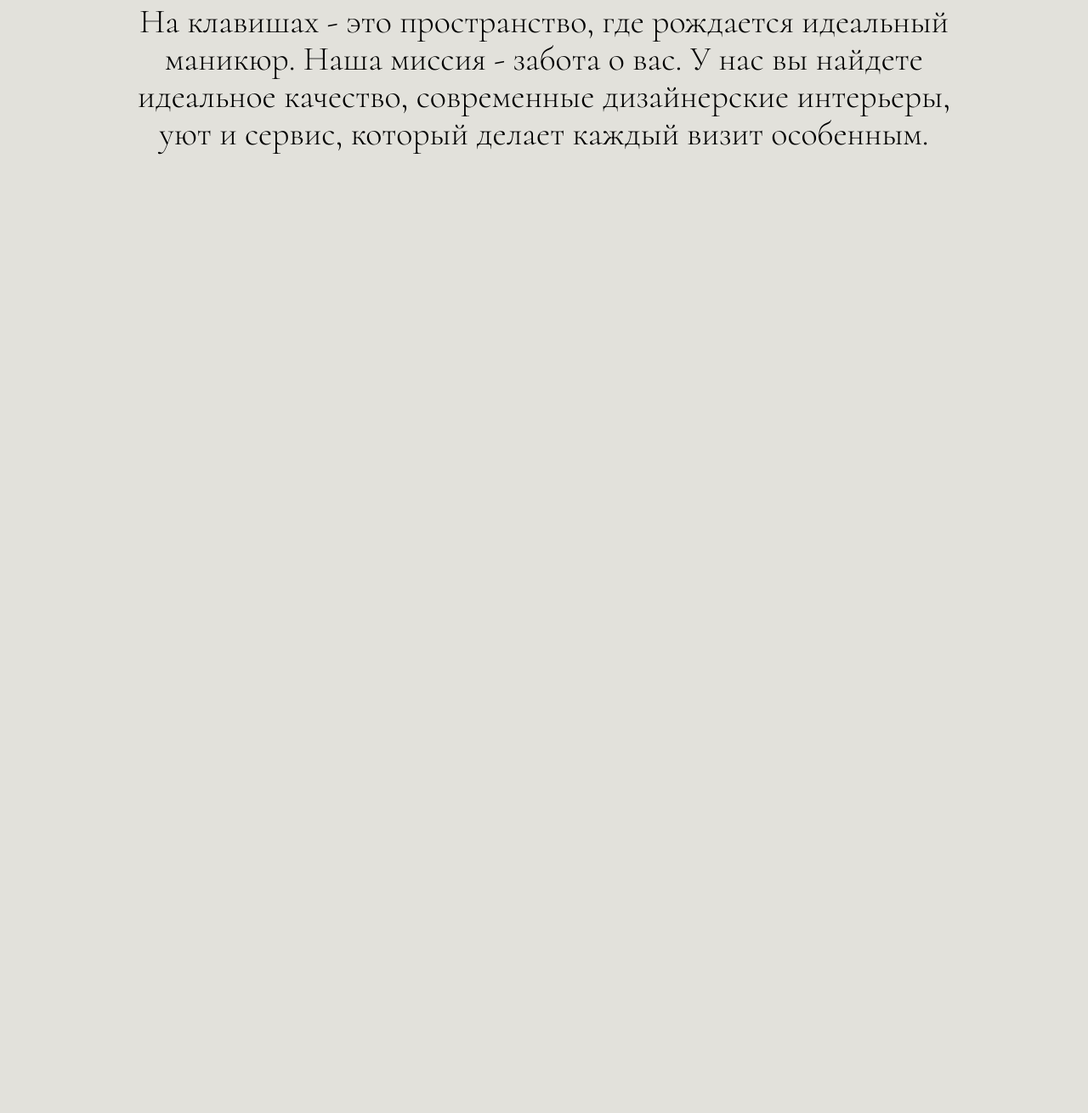
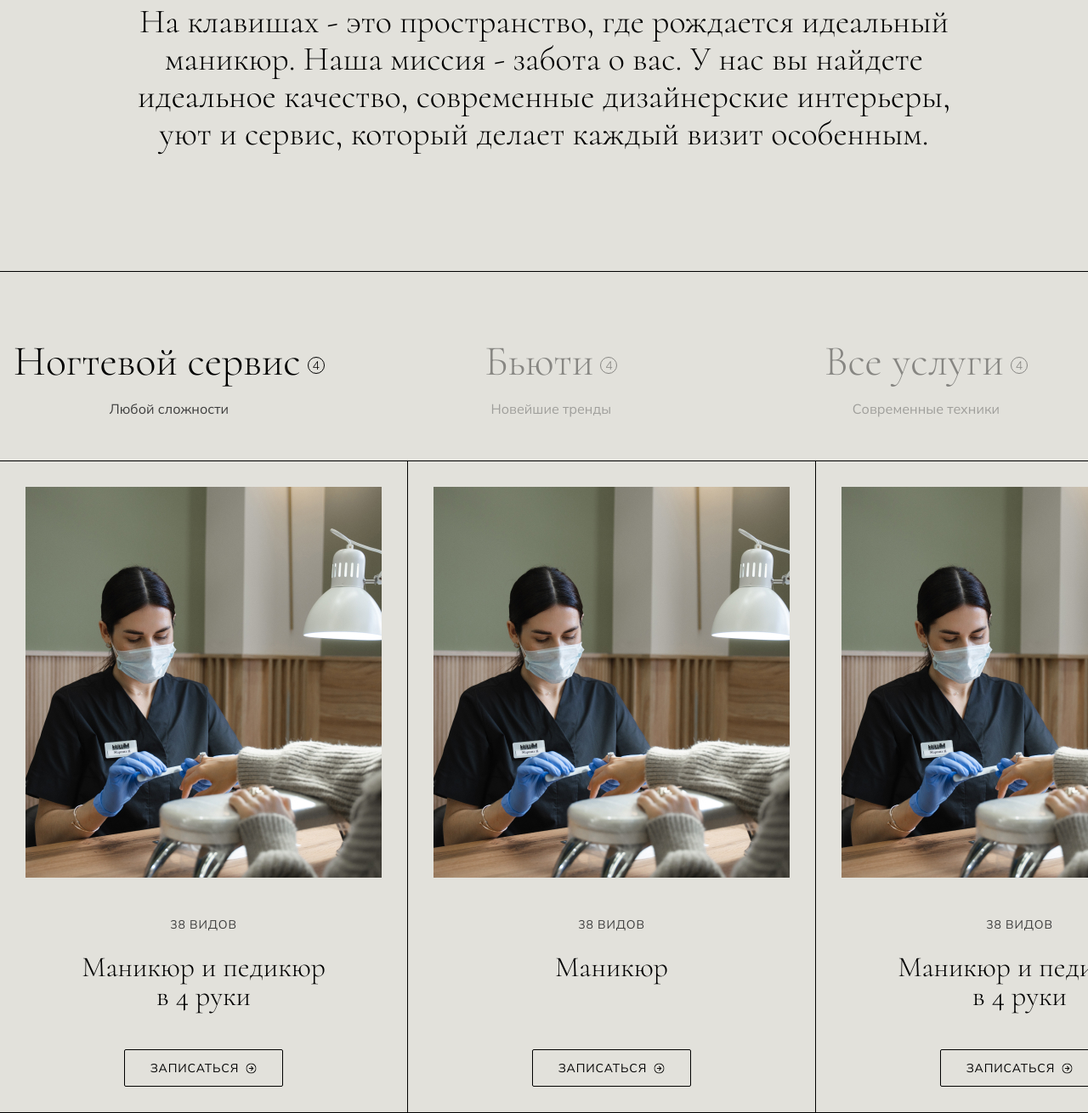
Before and after one commit to pauchok-sk/keys, a website built with webpack: page src/index.html in a window 1280 px wide. Shown: the part 1188-2498 px from the top of the page at 85% size. Before the commit the page ends 1507 px from the top, so only its background shows below. Built offline with nearby package versions, Linux system fonts and the light colour scheme; files whose address does not match are found by name.

Commit message:
services

```diff
--- a/src/html/components/services.html
+++ b/src/html/components/services.html
@@ -0,0 +1,333 @@
+<section class="services">
+  <div class="tab-container">
+    <div class="services__nav scrollable">
+      <div data-tab-btn="services-1" class="services__tab-btn _active">
+        <div class="services__btn-head">
+          <h5 class="title title-2">Ногтевой сервис</h5>
+          <span class="services__number number">4</span>
+        </div>
+        <p class="services__btn-content">Любой сложности</p>
+      </div>
+      <div data-tab-btn="services-2" class="services__tab-btn">
+        <div class="services__btn-head">
+          <h5 class="title title-2">Бьюти</h5>
+          <span class="services__number number">4</span>
+        </div>
+        <p class="services__btn-content">Новейшие тренды</p>
+      </div>
+      <div data-tab-btn="services-3" class="services__tab-btn">
+        <div class="services__btn-head">
+          <h5 class="title title-2">Все услуги</h5>
+          <span class="services__number number">4</span>
+        </div>
+        <p class="services__btn-content">Современные техники</p>
+      </div>
+    </div>
+    <div data-tab="services-1" class="_open">
+      <div class="swiper services__slider">
+        <div class="swiper-wrapper">
+          <article class="swiper-slide">
+            <img
+              src="@img/services.jpg"
+              alt="image"
+              class="services__slide-img"
+            />
+            <span class="services__slide-number">38 видов</span>
+            <h5 class="title title-4 services__slide-title">Маникюр</h5>
+            <a href="#" class="btn-main">
+              <span>Записаться</span>
+              <svg class="btn-main__icon">
+                <use xlink:href="img/icons/icons.svg#icon-arrow"></use>
+              </svg>
+            </a>
+          </article>
+          <article class="swiper-slide">
+            <img
+              src="@img/services.jpg"
+              alt="image"
+              class="services__slide-img"
+            />
+            <span class="services__slide-number">38 видов</span>
+            <h5 class="title title-4 services__slide-title">
+              Маникюр и педикюр в 4 руки
+            </h5>
+            <a href="#" class="btn-main">
+              <span>Записаться</span>
+              <svg class="btn-main__icon">
+                <use xlink:href="img/icons/icons.svg#icon-arrow"></use>
+              </svg>
+            </a>
+          </article>
+          <article class="swiper-slide">
+            <img
+              src="@img/services.jpg"
+              alt="image"
+              class="services__slide-img"
+            />
+            <span class="services__slide-number">38 видов</span>
+            <h5 class="title title-4 services__slide-title">Маникюр</h5>
+            <a href="#" class="btn-main">
+              <span>Записаться</span>
+              <svg class="btn-main__icon">
+                <use xlink:href="img/icons/icons.svg#icon-arrow"></use>
+              </svg>
+            </a>
+          </article>
+          <article class="swiper-slide">
+            <img
+              src="@img/services.jpg"
+              alt="image"
+              class="services__slide-img"
+            />
+            <span class="services__slide-number">38 видов</span>
+            <h5 class="title title-4 services__slide-title">
+              Маникюр и педикюр в 4 руки
+            </h5>
+            <a href="#" class="btn-main">
+              <span>Записаться</span>
+              <svg class="btn-main__icon">
+                <use xlink:href="img/icons/icons.svg#icon-arrow"></use>
+              </svg>
+            </a>
+          </article>
+          <article class="swiper-slide">
+            <img
+              src="@img/services.jpg"
+              alt="image"
+              class="services__slide-img"
+            />
+            <span class="services__slide-number">38 видов</span>
+            <h5 class="title title-4 services__slide-title">Маникюр</h5>
+            <a href="#" class="btn-main">
+              <span>Записаться</span>
+              <svg class="btn-main__icon">
+                <use xlink:href="img/icons/icons.svg#icon-arrow"></use>
+              </svg>
+            </a>
+          </article>
+          <article class="swiper-slide">
+            <img
+              src="@img/services.jpg"
+              alt="image"
+              class="services__slide-img"
+            />
+            <span class="services__slide-number">38 видов</span>
+            <h5 class="title title-4 services__slide-title">
+              Маникюр и педикюр в 4 руки
+            </h5>
+            <a href="#" class="btn-main">
+              <span>Записаться</span>
+              <svg class="btn-main__icon">
+                <use xlink:href="img/icons/icons.svg#icon-arrow"></use>
+              </svg>
+            </a>
+          </article>
+        </div>
+      </div>
+    </div>
+    <div data-tab="services-2">
+      <div class="swiper services__slider">
+        <div class="swiper-wrapper">
+          <article class="swiper-slide">
+            <img
+              src="@img/services.jpg"
+              alt="image"
+              class="services__slide-img"
+            />
+            <span class="services__slide-number">38 видов222</span>
+            <h5 class="title title-4 services__slide-title">Маникюр</h5>
+            <a href="#" class="btn-main">
+              <span>Записаться</span>
+              <svg class="btn-main__icon">
+                <use xlink:href="img/icons/icons.svg#icon-arrow"></use>
+              </svg>
+            </a>
+          </article>
+          <article class="swiper-slide">
+            <img
+              src="@img/services.jpg"
+              alt="image"
+              class="services__slide-img"
+            />
+            <span class="services__slide-number">38 видов</span>
+            <h5 class="title title-4 services__slide-title">
+              Маникюр и педикюр в 4 руки
+            </h5>
+            <a href="#" class="btn-main">
+              <span>Записаться</span>
+              <svg class="btn-main__icon">
+                <use xlink:href="img/icons/icons.svg#icon-arrow"></use>
+              </svg>
+            </a>
+          </article>
+          <article class="swiper-slide">
+            <img
+              src="@img/services.jpg"
+              alt="image"
+              class="services__slide-img"
+            />
+            <span class="services__slide-number">38 видов</span>
+            <h5 class="title title-4 services__slide-title">Маникюр</h5>
+            <a href="#" class="btn-main">
+              <span>Записаться</span>
+              <svg class="btn-main__icon">
+                <use xlink:href="img/icons/icons.svg#icon-arrow"></use>
+              </svg>
+            </a>
+          </article>
+          <article class="swiper-slide">
+            <img
+              src="@img/services.jpg"
+              alt="image"
+              class="services__slide-img"
+            />
+            <span class="services__slide-number">38 видов</span>
+            <h5 class="title title-4 services__slide-title">
+              Маникюр и педикюр в 4 руки
+            </h5>
+            <a href="#" class="btn-main">
+              <span>Записаться</span>
+              <svg class="btn-main__icon">
+                <use xlink:href="img/icons/icons.svg#icon-arrow"></use>
+              </svg>
+            </a>
+          </article>
+          <article class="swiper-slide">
+            <img
+              src="@img/services.jpg"
+              alt="image"
+              class="services__slide-img"
+            />
+            <span class="services__slide-number">38 видов</span>
+            <h5 class="title title-4 services__slide-title">Маникюр</h5>
+            <a href="#" class="btn-main">
+              <span>Записаться</span>
+              <svg class="btn-main__icon">
+                <use xlink:href="img/icons/icons.svg#icon-arrow"></use>
+              </svg>
+            </a>
+          </article>
+          <article class="swiper-slide">
+            <img
+              src="@img/services.jpg"
+              alt="image"
+              class="services__slide-img"
+            />
+            <span class="services__slide-number">38 видов</span>
+            <h5 class="title title-4 services__slide-title">
+              Маникюр и педикюр в 4 руки
+            </h5>
+            <a href="#" class="btn-main">
+              <span>Записаться</span>
+              <svg class="btn-main__icon">
+                <use xlink:href="img/icons/icons.svg#icon-arrow"></use>
+              </svg>
+            </a>
+          </article>
+        </div>
+      </div>
+    </div>
+    <div data-tab="services-3">
+      <div class="swiper services__slider">
+        <div class="swiper-wrapper">
+          <article class="swiper-slide">
+            <img
+              src="@img/services.jpg"
+              alt="image"
+              class="services__slide-img"
+            />
+            <span class="services__slide-number">38 видов3333333</span>
+            <h5 class="title title-4 services__slide-title">Маникюр</h5>
+            <a href="#" class="btn-main">
+              <span>Записаться</span>
+              <svg class="btn-main__icon">
+                <use xlink:href="img/icons/icons.svg#icon-arrow"></use>
+              </svg>
+            </a>
+          </article>
+          <article class="swiper-slide">
+            <img
+              src="@img/services.jpg"
+              alt="image"
+              class="services__slide-img"
+            />
+            <span class="services__slide-number">38 видов</span>
+            <h5 class="title title-4 services__slide-title">
+              Маникюр и педикюр в 4 руки
+            </h5>
+            <a href="#" class="btn-main">
+              <span>Записаться</span>
+              <svg class="btn-main__icon">
+                <use xlink:href="img/icons/icons.svg#icon-arrow"></use>
+              </svg>
+            </a>
+          </article>
+          <article class="swiper-slide">
+            <img
+              src="@img/services.jpg"
+              alt="image"
+              class="services__slide-img"
+            />
+            <span class="services__slide-number">38 видов</span>
+            <h5 class="title title-4 services__slide-title">Маникюр</h5>
+            <a href="#" class="btn-main">
+              <span>Записаться</span>
+              <svg class="btn-main__icon">
+                <use xlink:href="img/icons/icons.svg#icon-arrow"></use>
+              </svg>
+            </a>
+          </article>
+          <article class="swiper-slide">
+            <img
+              src="@img/services.jpg"
+              alt="image"
+              class="services__slide-img"
+            />
+            <span class="services__slide-number">38 видов</span>
+            <h5 class="title title-4 services__slide-title">
+              Маникюр и педикюр в 4 руки
+            </h5>
+            <a href="#" class="btn-main">
+              <span>Записаться</span>
+              <svg class="btn-main__icon">
+                <use xlink:href="img/icons/icons.svg#icon-arrow"></use>
+              </svg>
+            </a>
+          </article>
+          <article class="swiper-slide">
+            <img
+              src="@img/services.jpg"
+              alt="image"
+              class="services__slide-img"
+            />
+            <span class="services__slide-number">38 видов</span>
+            <h5 class="title title-4 services__slide-title">Маникюр</h5>
+            <a href="#" class="btn-main">
+              <span>Записаться</span>
+              <svg class="btn-main__icon">
+                <use xlink:href="img/icons/icons.svg#icon-arrow"></use>
+              </svg>
+            </a>
+          </article>
+          <article class="swiper-slide">
+            <img
+              src="@img/services.jpg"
+              alt="image"
+              class="services__slide-img"
+            />
+            <span class="services__slide-number">38 видов</span>
+            <h5 class="title title-4 services__slide-title">
+              Маникюр и педикюр в 4 руки
+            </h5>
+            <a href="#" class="btn-main">
+              <span>Записаться</span>
+              <svg class="btn-main__icon">
+                <use xlink:href="img/icons/icons.svg#icon-arrow"></use>
+              </svg>
+            </a>
+          </article>
+        </div>
+      </div>
+    </div>
+  </div>
+</section>
--- a/src/js/app.js
+++ b/src/js/app.js
@@ -3,7 +3,13 @@ import * as functions from "./files/functions.js";
 import "../scss/style.scss";
 import spoller from "./files/spoller.js";
 import burger from "./files/burger.js";
+import scrollables from "./files/scrollables.js";
+import sliders from "./files/sliders.js";
+import tab from "./files/tab.js";
 
 functions.isWebp();
 spoller();
 burger();
+scrollables();
+sliders();
+tab();
--- /dev/null
+++ b/src/js/files/scrollables.js
@@ -0,0 +1,7 @@
+import Scrollable from "../libs/Scrollable.js";
+
+export default function scrollables() {
+  new Scrollable(".services__nav", {
+    wheelScrolling: true,
+  });
+}
--- /dev/null
+++ b/src/js/files/sliders.js
@@ -0,0 +1,27 @@
+import Swiper from "swiper";
+import { Autoplay } from "swiper/modules";
+import "swiper/css";
+
+export default function sliders() {
+  const servicesSliders = document.querySelectorAll(".services__slider");
+
+  if (servicesSliders.length) {
+    servicesSliders.forEach((slider) => {
+      const swiper = new Swiper(slider, {
+        speed: 1000,
+        modules: [Autoplay],
+        slidesPerView: "auto",
+        grabCursor: true,
+        grabCursor: true,
+        autoplay: {
+          delay: 3000,
+        },
+        breakpoints: {
+          1365: {
+            slidesPerView: 4,
+          },
+        },
+      });
+    });
+  }
+}
--- /dev/null
+++ b/src/js/libs/Scrollable.js
@@ -0,0 +1,56 @@
+export default class Scrollable {
+  constructor(selector, options) {
+    let defaultOptions = {
+      wheelScrolling: false,
+    };
+    this.container = document.querySelector(selector);
+    this.options = Object.assign(defaultOptions, options);
+
+    if (!this.container) {
+      console.error("Scrollbale: Selector not found");
+      return;
+    }
+
+    this.isDragging = false;
+    this.startX = null;
+    this.scrollLeft = null;
+
+    this.events();
+    this.container.style.cursor = "grab";
+  }
+
+  events() {
+    if (this.container) {
+      this.container.addEventListener("mousedown", (e) => {
+        this.isDragging = true;
+
+        this.startX = e.pageX - this.container.offsetLeft;
+        this.scrollLeft = this.container.scrollLeft;
+      });
+
+      this.container.addEventListener("mouseup", (e) => {
+        this.isDragging = false;
+      });
+
+      this.container.addEventListener("mousemove", (e) => {
+        if (!this.isDragging) return;
+
+        const x = e.pageX - this.container.offsetLeft;
+        const walkX = (x - this.startX) * 1;
+        this.container.scrollLeft = this.scrollLeft - walkX;
+      });
+
+      this.container.addEventListener("mouseleave", (e) => {
+        if (this.isDragging) {
+          this.isDragging = false;
+        }
+      });
+
+      if (this.options.wheelScrolling) {
+        this.container.addEventListener("mousewheel", (e) => {
+          this.container.scrollLeft += e.deltaY;
+        });
+      }
+    }
+  }
+}
--- a/src/scss/base/vars.scss
+++ b/src/scss/base/vars.scss
@@ -1,4 +1,6 @@
 :root {
+  --shaft: #3D3D3D;
+
   --bg: #E2E1DB;
 
   --main: #BEC9B7;
--- a/src/scss/components/services.scss
+++ b/src/scss/components/services.scss
@@ -0,0 +1,118 @@
+.services {
+  overflow: hidden;
+  border-top: 1px solid black;
+  &__nav {
+    @include flex-between;
+    gap: 60px;
+    padding: 80px 0px 50px 0px;
+    border-bottom: 1px solid black;
+    @include tablet {
+      padding: 40px 0px 30px 0px;
+      gap: 45px;
+    }
+  }
+  &__tab-btn {
+    @include flex-center;
+    flex-direction: column;
+    text-align: center;
+    flex: 1;
+    gap: 20px;
+    padding: 0 16px;
+    opacity: 0.4;
+    transition: opacity 0.2s ease;
+    @include hover {
+      opacity: 1;
+    }
+    &._active {
+      opacity: 1;
+    }
+  }
+  &__btn-head {
+    display: flex;
+    align-items: center;
+    gap: 8px;
+
+    .title {
+      margin: 0;
+    }
+  }
+  &__number {
+    transform: translateY(5px);
+    @include tablet {
+      transform: translateY(3px);
+    }
+  }
+  &__btn-content {
+    font-size: 16px;
+    line-height: 22px;
+    margin: 0;
+    color: var(--shaft);
+    @include tablet {
+      font-size: 14px;
+      line-height: 18px;
+    }
+  }
+  &__slider {
+    border-bottom: 1px solid black;
+    .swiper-wrapper {
+      align-items: stretch;
+    }
+    .swiper-slide {
+      display: flex !important;
+      align-items: center;
+      justify-content: center;
+      flex-direction: column;
+      box-sizing: border-box;
+      padding: 30px;
+      height: auto !important;
+      text-align: center;
+      border-right: 1px solid black;
+
+      @include laptop {
+        width: 480px !important;
+      }
+      @include laptop-min {
+        width: 315px !important;
+        padding: 16px 15px 32px 15px;
+      }
+    }
+  }
+  &__slide-img {
+    width: 100%;
+    height: 460px;
+    object-fit: cover;
+    margin-bottom: 45px;
+    @include desktop {
+      height: 310px;
+    }
+    @include laptop {
+      height: 460px;
+    }
+    @include laptop-min {
+      height: 312px;
+      margin-bottom: 24px;
+    }
+  }
+  &__slide-number {
+    display: block;
+    font-size: 14px;
+    line-height: 20px;
+    letter-spacing: 0.84px;
+    text-transform: uppercase;
+    color: var(--shaft);
+    margin-bottom: 24px;
+    @include laptop-min {
+      font-size: 12px;
+      letter-spacing: 0.72px;
+      margin-bottom: 12px;
+    }
+  }
+  &__slide-title {
+    margin: 0px 0px 45px 0px;
+    max-width: 300px;
+    flex: 1;
+    @include laptop-min {
+
+    }
+  }
+}
--- /dev/null
+++ b/src/scss/libs/scrollable.scss
@@ -0,0 +1,9 @@
+.scrollable {
+  overflow-x: auto;
+  white-space: nowrap;
+
+  &::-webkit-scrollbar {
+    width: 0;
+    height: 0;
+  }
+}
--- a/src/scss/style.scss
+++ b/src/scss/style.scss
@@ -10,6 +10,11 @@
 @import "./ui/button";
 @import "./ui/list";
 @import "./ui/title";
+@import "./ui/number";
+@import "./ui/tab";
+
+// libs
+@import "./libs/scrollable";
 
 // widgets
 @import "./widgets/burger";
--- /dev/null
+++ b/src/scss/ui/number.scss
@@ -0,0 +1,10 @@
+.number {
+  @include flex-center;
+  width: 20px;
+  height: 20px;
+  border-radius: 50%;
+  border: 1px solid black;
+  font-family: "Mulish", sans-serif;
+  font-size: 14px;
+  font-weight: 300;
+}
--- a/src/scss/ui/tab.scss
+++ b/src/scss/ui/tab.scss
@@ -1,6 +1,10 @@
-.tab {
+[data-tab] {
   display: none;
-  &.active {
+  &._open {
     display: block;
   }
 }
+
+[data-tab-btn] {
+  cursor: pointer;
+}
--- a/src/scss/ui/title.scss
+++ b/src/scss/ui/title.scss
@@ -2,7 +2,23 @@
   font-family: "Cormorant", sans-serif;
 }
 
-.title-4 {
+.title-2 {
+  font-size: 50px;
+  font-weight: 300;
+  line-height: 50px;
+
+  @include laptop-min {
+    font-size: 42px;
+    line-height: 42px;
+  }
+
+  @include tablet {
+    font-size: 32px;
+    line-height: 32px;
+  }
+}
+
+.title-3 {
   font-size: 40px;
   font-weight: 300;
   line-height: 44px;
@@ -17,3 +33,14 @@
     line-height: 30px;
   }
 }
+
+.title-4 {
+  font-size: 34px;
+  font-weight: 300;
+  line-height: 34px;
+
+  @include tablet {
+    font-size: 28px;
+    line-height: 30px;
+  }
+}
```
Also changed, not shown: src/html/components/intro-about.html (+1 -1 lines), src/js/files/tab.js (added, +20 -0 lines), src/img/services.jpg (added).
